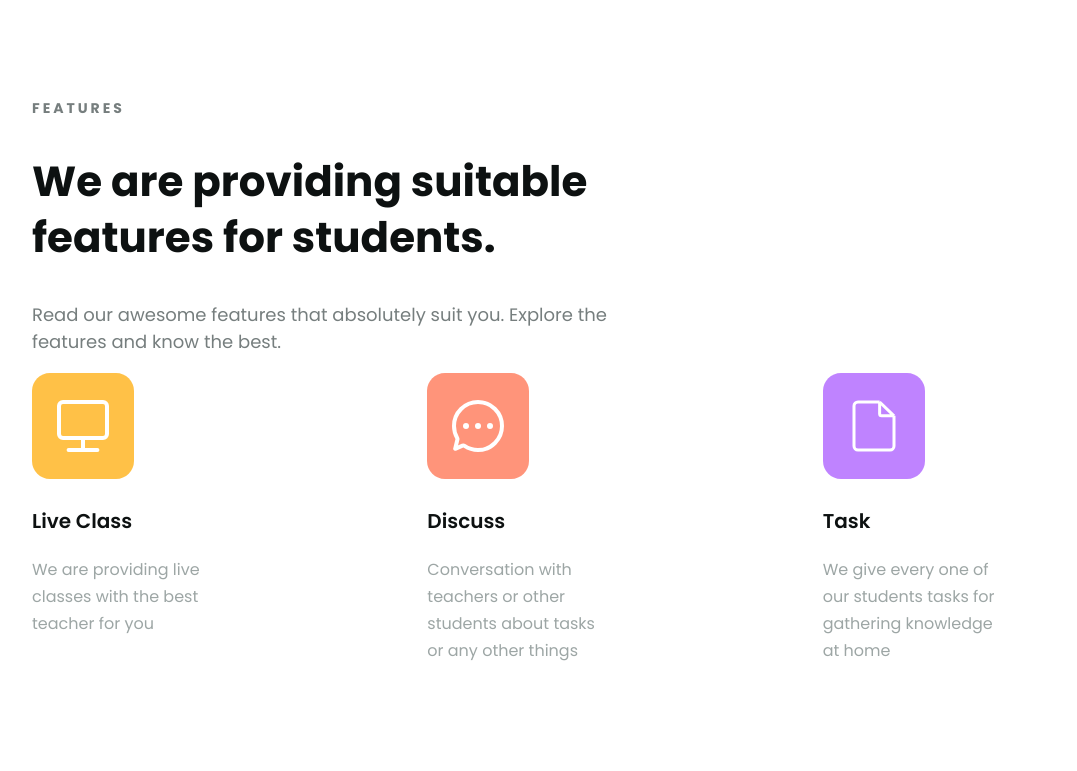
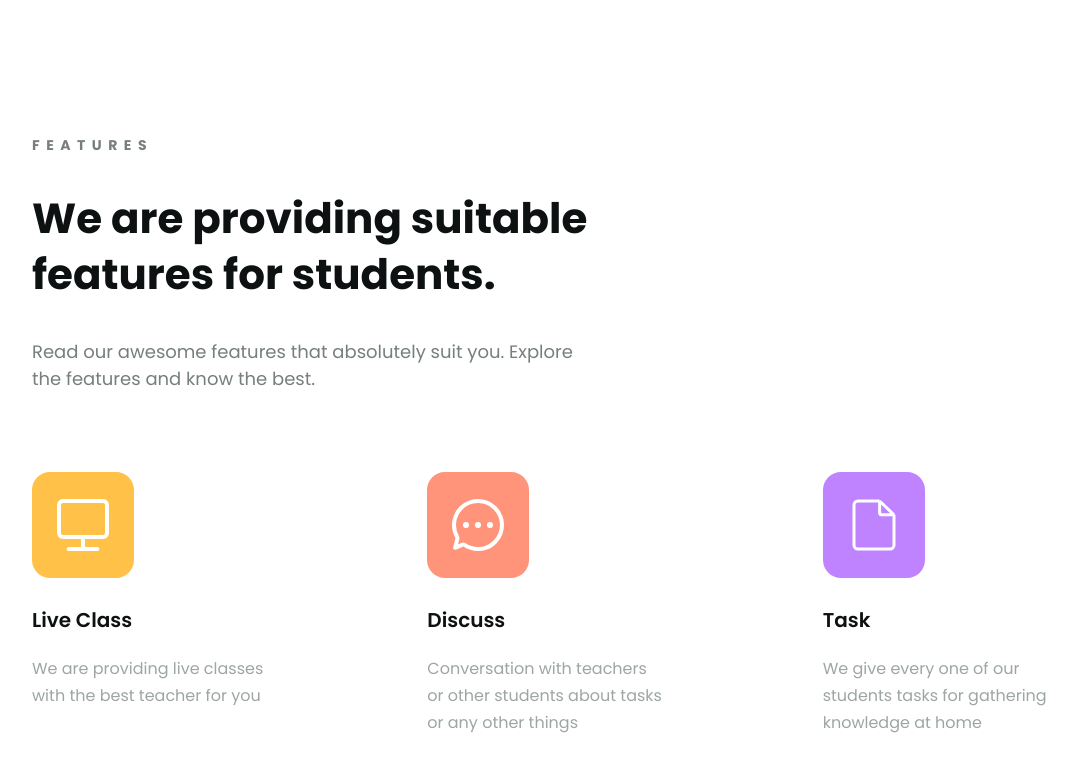
Before and after one commit to lqtruong2301/Web_Design_Courses, a React (Vite) app: page / in a window 1280 px wide. Shown: the part 755-1526 px from the top of the page, without its empty margins (23-1100 px from the left). Before the commit the page ends 1443 px from the top, so only its background shows below. Built offline with nearby package versions, Linux system fonts and the light colour scheme.

Commit message:
Le Quoc Truong - Fix Padding Page

```diff
--- a/src/pages/Feature/Feature.css
+++ b/src/pages/Feature/Feature.css
@@ -1,5 +1,11 @@
+.feature {
+    margin-top: 50px;
+    padding-bottom: 80px;
+}
+
 .feature-top .label-feature
 {
+    letter-spacing: 6.5px;
     color: #767E7E;
     font-weight: 700;
     font-size: 1.4rem;
@@ -10,24 +16,21 @@
     font-size: 4.2rem;
     font-weight: 700;
     line-height: 5.6rem;
+
 }
 .feature-top .desc-feature{
     color: #767E7E;
     font-size: 1.8rem;
-    font-weight: 400;
-    width: 590px;
+    width: 574px;
 }
-.feature-icon {
-    /* width: 10.2rem;
-    height: 10.6rem; */
-}
+
 .feature-title{
     color: #0D1111;
     font-size: 20px;
     font-weight: 600;
 }
 .feature-content{
-    width: 178px;
+    width: 62%;
     color: #9DA6A5;
     font-family: Poppins;
     font-size: 1.6rem;
--- a/src/pages/Feature/Feature.jsx
+++ b/src/pages/Feature/Feature.jsx
@@ -30,13 +30,13 @@ const MyComponent = () => {
   return (
     <div className="feature">
       <div className="feature-top">
-        <p className="label-feature">F  E  A  T  U  R  E  S</p>
+        <p className="label-feature">FEATURES</p>
         <h2 className="sub-title">We are providing suitable features for students.</h2>
         <p className="desc-feature">
           Read our awesome features that absolutely suit you. Explore the features and know the best.
         </p>
 
-        <Row gutter={[16, 16]}>
+        <Row gutter={[16, 16]} style={{marginTop: "80px"}}>
           {items.map((item) => (
             <Col span={8} key={item.key}>
               <div className="feature-item">
--- a/src/pages/Hero/Hero.css
+++ b/src/pages/Hero/Hero.css
@@ -1,6 +1,6 @@
 .hero {
-    margin: 50px 0 0;
-    padding-bottom: 79px;
+    margin-top: 50px;
+    padding-bottom: 80px;
 }
 
 .hero-content {
```
